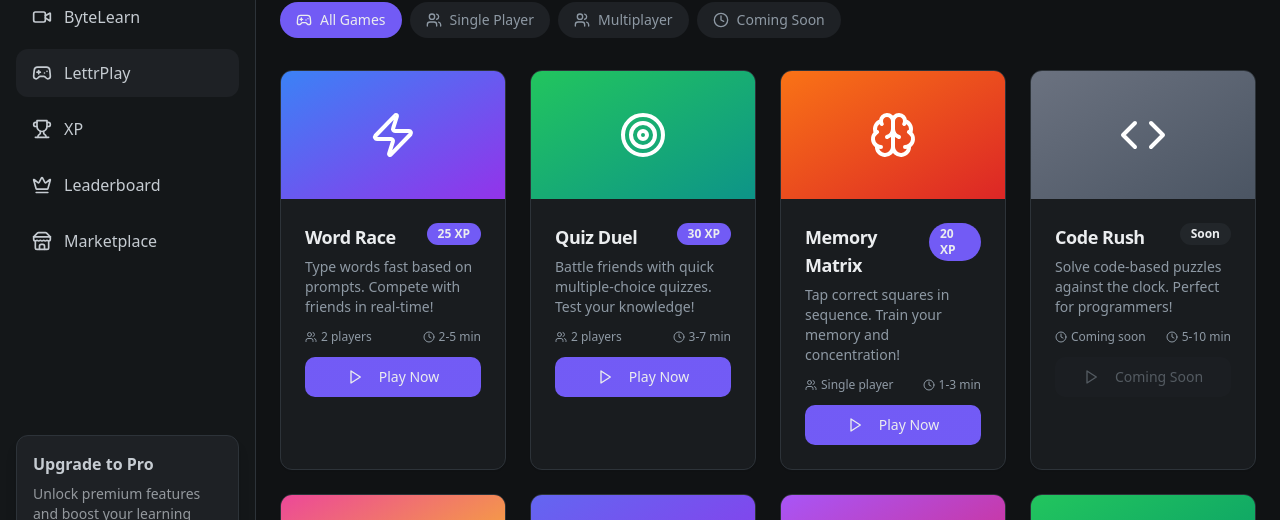
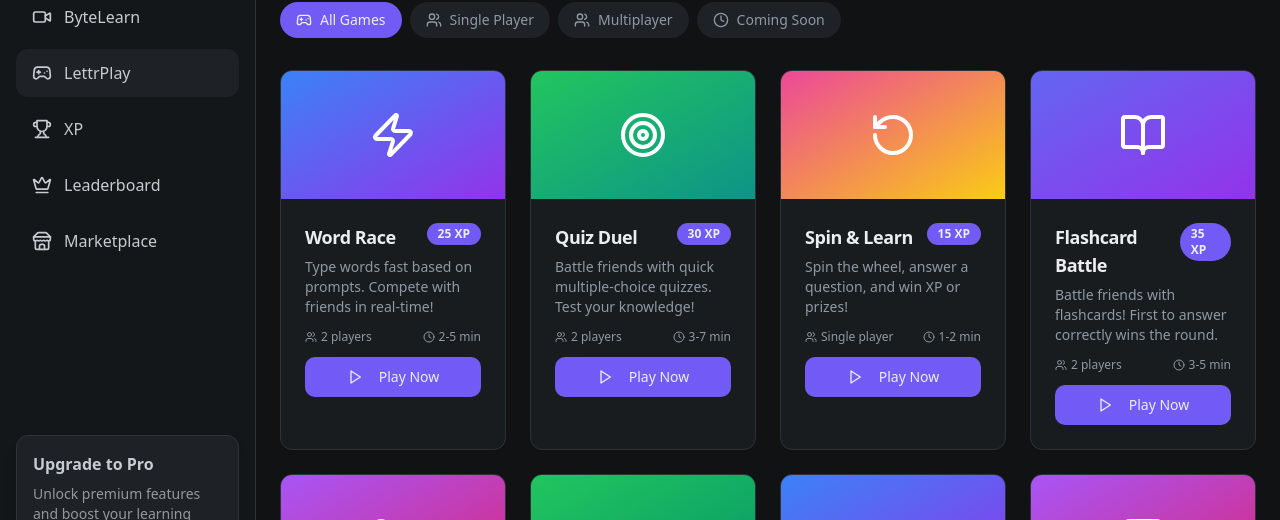
Before and after one commit to vivek-nairy/lettrblack, a React (Vite) app: page /lettrplay in a window 1280 px wide. Shown: the part 199-719 px from the top of the page. Built offline with nearby package versions, Linux system fonts and the light colour scheme; no server answers; the database is empty; sample sign-in values are in the browser's storage.

Commit message:
Remove Memory Matrix and Code Rush games from LettrPlay

```diff
--- a/client/pages/LettrPlay.tsx
+++ b/client/pages/LettrPlay.tsx
@@ -8,8 +8,6 @@ import {
   Play,
   Star,
   Zap,
-  Brain,
-  Code,
   Target,
   TrendingUp,
   RotateCcw,
@@ -74,28 +72,7 @@ const games: Game[] = [
     players: 2,
     duration: "3-7 min"
   },
-  {
-    id: "memory-matrix",
-    name: "Memory Matrix",
-    description: "Tap correct squares in sequence. Train your memory and concentration!",
-    category: "single",
-    xpReward: 20,
-    icon: Brain,
-    color: "from-orange-500 to-red-600",
-    status: "available",
-    duration: "1-3 min"
-  },
-  {
-    id: "code-rush",
-    name: "Code Rush",
-    description: "Solve code-based puzzles against the clock. Perfect for programmers!",
-    category: "coming-soon",
-    xpReward: 40,
-    icon: Code,
-    color: "from-gray-500 to-gray-600",
-    status: "coming-soon",
-    duration: "5-10 min"
-  },
+
   {
     id: "spin-learn",
     name: "Spin & Learn",
```
